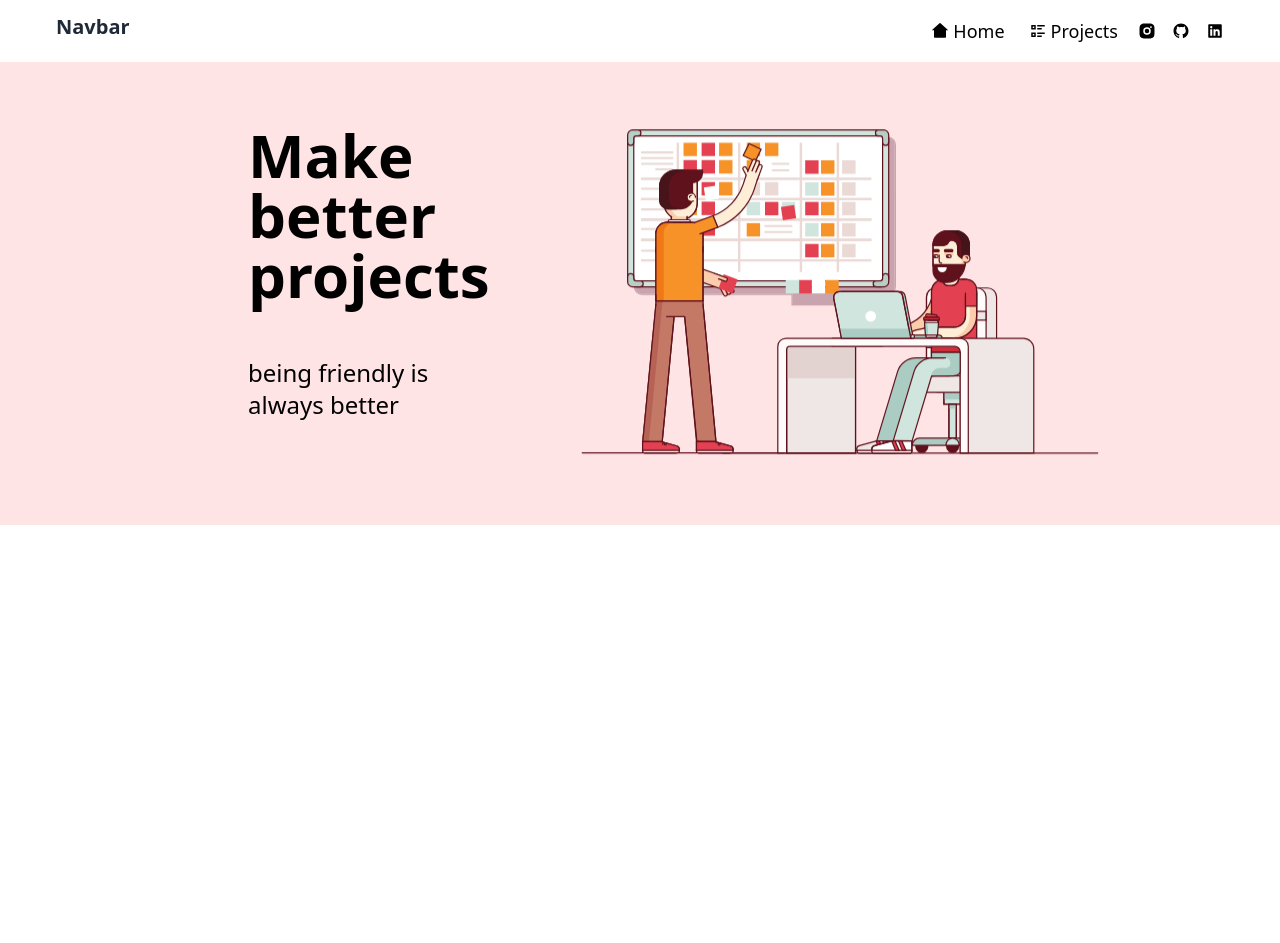
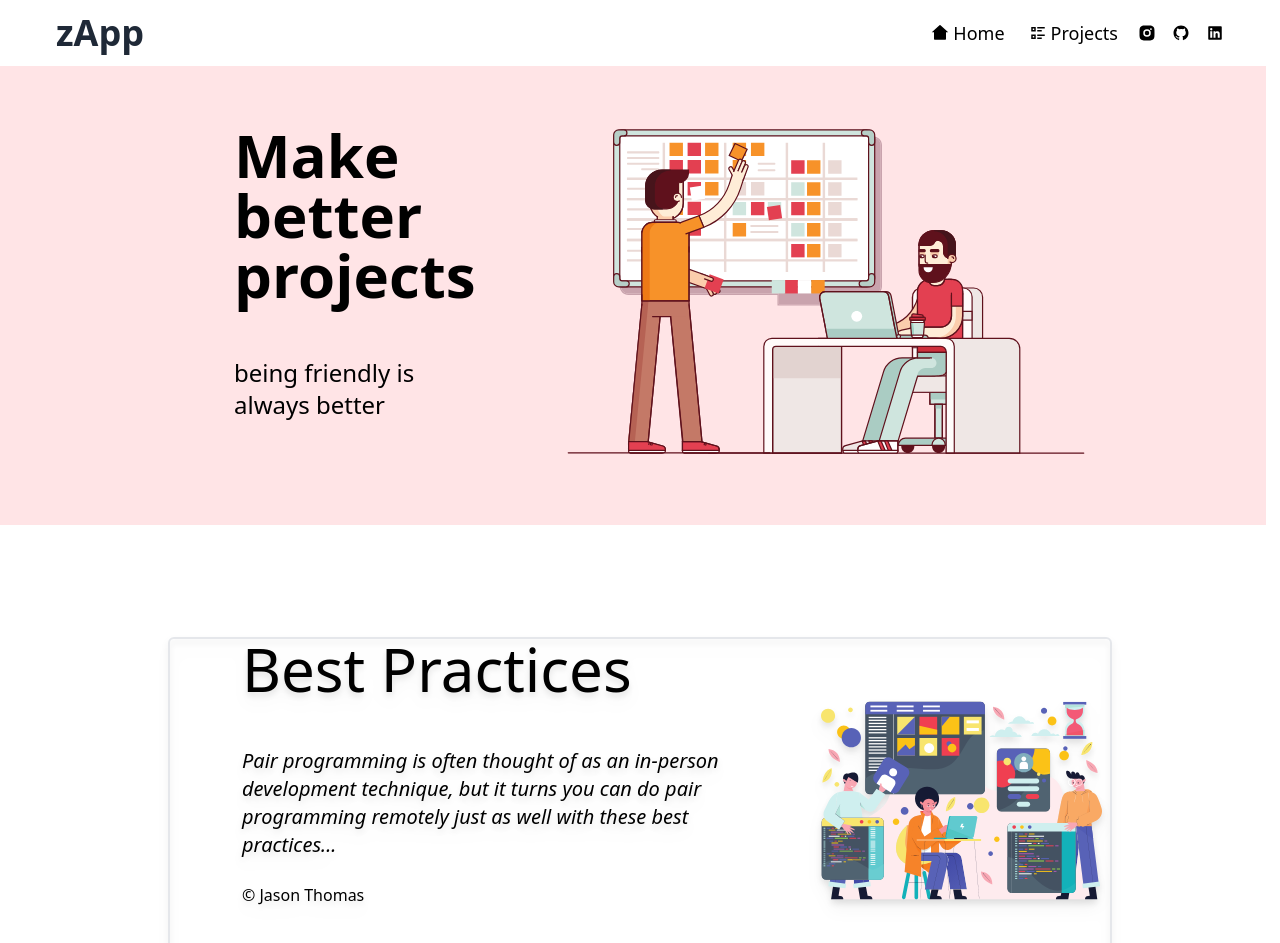
Before and after one commit to emadel1990/zapp, a Next.js app: page / in a window 1280 px wide. Shown: the top 943 px of the page. Before the commit the page ends 800 px from the top, so only its background shows below. Built offline with nearby package versions, Linux system fonts and the light colour scheme.

Commit message:
add section best practices, image and fixed hero width

```diff
--- a/components/BestPractices.js
+++ b/components/BestPractices.js
@@ -0,0 +1,45 @@
+import React from "react";
+import Image from "next/image";
+import Link from "next/link";
+
+const style = {
+  section:
+    "flex justify-center items-center mx-28 my-28 px-2 border-2 drop-shadow-lg rounded-md",
+  ph: "w-full px-10 ml-6",
+  img: "flex justify-center w-full",
+};
+
+const BestPractices = () => {
+  return (
+    <div>
+      <div className={style.section}>
+        <div className={style.ph}>
+          <h2 className="text-6xl pb-12 font-semi-bold">Best Practices</h2>
+          <p className="text-xl italic">
+            Pair programming is often thought of as an in-person development
+            technique, but it turns you can do pair programming remotely just as
+            well with these best practices...
+          </p>
+          <p className="pt-6">&copy; Jason Thomas </p>
+          <div className="flex flex-row whitespace-nowrap space-x-[350px] pt-8">
+            <p>July 12, 2021</p>
+            <Link className="" href={""}>
+              Read more...
+            </Link>
+          </div>
+        </div>
+        <div className={style.img}>
+          <Image
+            height={400}
+            width={400}
+            src="/assets/bestPractices.svg"
+            quality={100}
+            alt="bpImage"
+          />
+        </div>
+      </div>
+    </div>
+  );
+};
+
+export default BestPractices;
--- a/components/Hero.js
+++ b/components/Hero.js
@@ -2,7 +2,7 @@ import React from "react";
 import Image from "next/image";
 
 const style = {
-  hero: "flex flex-row justify-center bg-rose-100  w-full h-[467px] px-14 overflow-hidden",
+  hero: "flex flex-row justify-center bg-rose-100  w-screen ml-[-70px] h-[467px] overflow-hidden",
   divTitle: "h-[100%]  w-80 mx-10  flex flex-wrap",
   title: "text-6xl font-bold flex items-center pt-4",
   subTitle: "text-2xl flex w-[260px] ",
--- a/components/Layouts/AppLayout.js
+++ b/components/Layouts/AppLayout.js
@@ -2,7 +2,7 @@ import React from "react";
 import Navbar from "../Navbar";
 
 const style = {
-  appLayout: "min-h-screen pt-[3.6rem]",
+  appLayout: "min-h-screen pt-[3.6rem] relative px-14",
 };
 const AppLayout = ({ children }) => {
   return (
--- a/components/Navbar.js
+++ b/components/Navbar.js
@@ -11,15 +11,15 @@ import {
 } from "react-icons/ri";
 
 const style = {
-  wrapper: `w-full px-14 py-[0.8rem] flex justify-between fixed bg-white`,
-  logoText: `text-xl font-black text-gray-800`,
+  wrapper: `w-full px-14 py-[0.8rem] flex justify-between fixed bg-white z-20`,
+  logoText: `text-4xl font-black text-gray-800`,
   navbar: `flex space-x-4 text-lg font-medium items-center`,
 };
 
 const Navbar = () => {
   return (
     <div className={style.wrapper}>
-      <h2 className={style.logoText}>Navbar</h2>
+      <h2 className={style.logoText}>zApp</h2>
       <div className={style.navbar}>
         <Link href="/">
           <motion.a
@@ -30,7 +30,7 @@ const Navbar = () => {
             }}
             className="cursor-pointer p-1 flex items-center"
           >
-            <RiHome2Fill className="mr-1"/> Home
+            <RiHome2Fill className="mr-1" /> Home
           </motion.a>
         </Link>
         <Link href="/">
--- a/pages/index.js
+++ b/pages/index.js
@@ -1,5 +1,11 @@
+import BestPractices from "../components/BestPractices";
 import Hero from "../components/Hero";
 
 export default function Home() {
-  return <Hero />;
+  return (
+    <>
+      <Hero />
+      <BestPractices />
+    </>
+  );
 }
```
Also changed, not shown: public/assets/bestPractices.svg (added).
